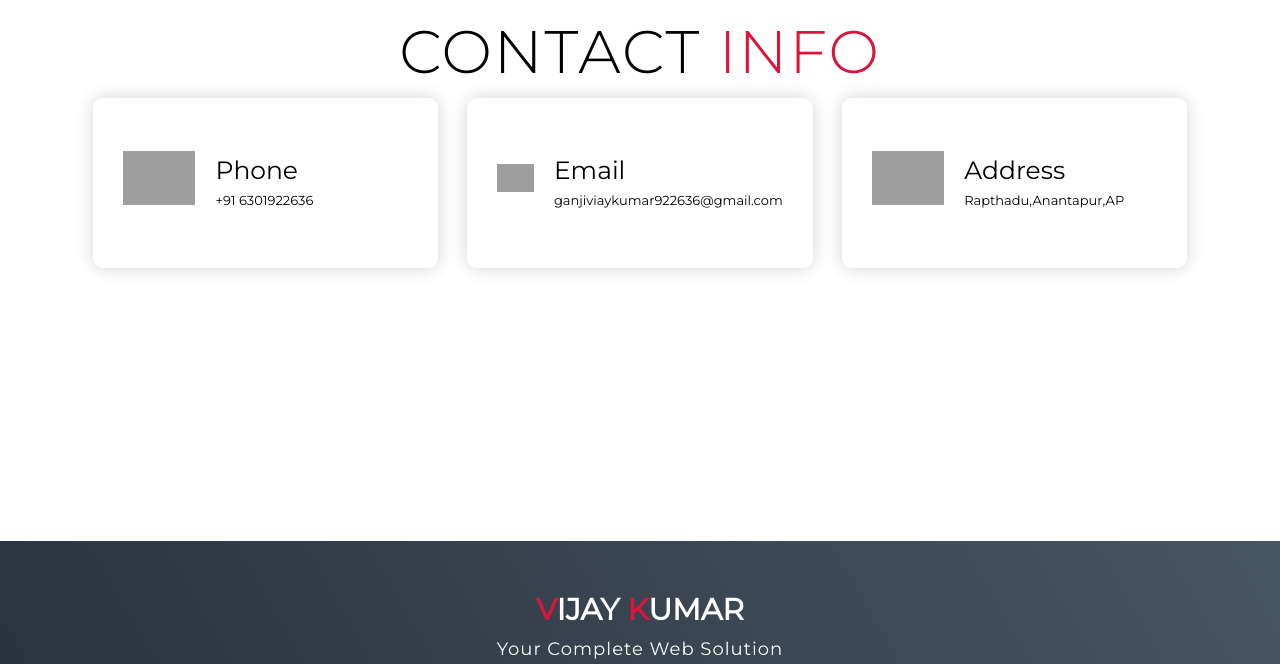
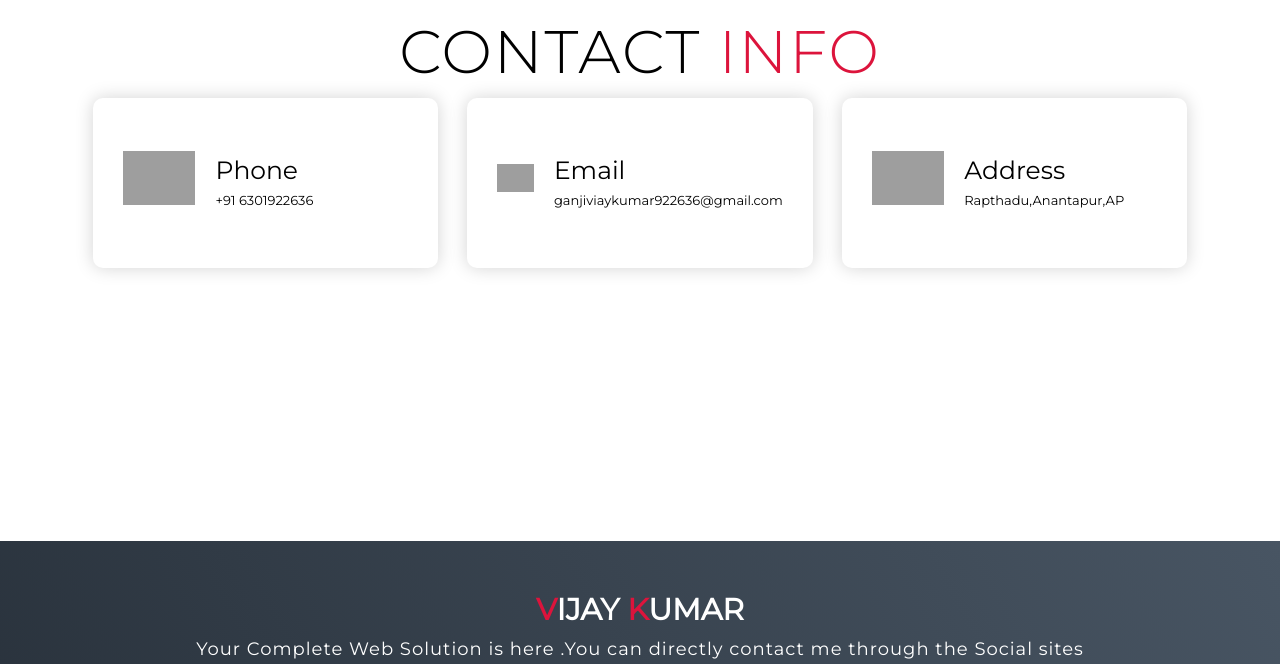
Before and after one commit to geijay/mywebsite55.github.io, a plain HTML site: page index.html in a window 1280 px wide. Shown: the part 3807-4471 px from the top of the page. Drawn offline with Linux system fonts and the light colour scheme; grey boxes are pictures that could not be loaded.

Commit message:
Update index.html

```diff
--- a/index.html
+++ b/index.html
@@ -188,7 +188,8 @@
       <div class="brand">
         <h1><span>V</span>ijay <span>K</span>umar</h1>
       </div>
-      <h2>Your Complete Web Solution</h2>
+      <h2>Your Complete Web Solution is here
+.You can directly contact me through the Social sites</h2>
       <div class="social-icon">
         <div class="social-item">
           <a href="https://instagram.com/vjay5ganji?utm_source=qr&igshid=MThlNWY1MzQwNA==" target="blank" title="instagram"><img src="instagram.jpg" /></a>
```
